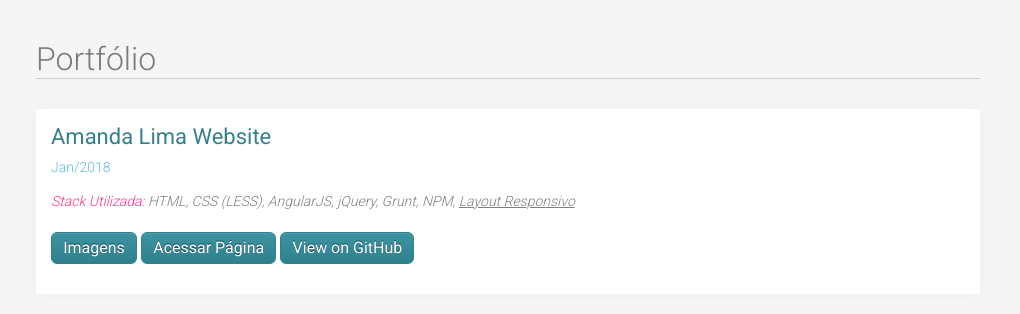
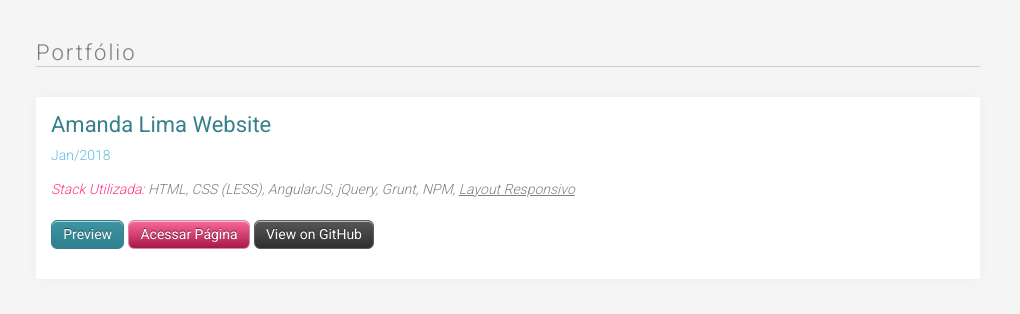
Before and after one commit to oGuimaraes/oGuimaraes, a plain HTML site: page index.html in a window 1280 px wide. Shown: the top 314 px of the page, 260-1280 px from the left. Drawn offline with nearby package versions, Linux system fonts and the light colour scheme; some packages are replaced by stand-ins of ours; a script that the page names is missing.

Commit message:
button box - styling

```diff
--- a/index.html
+++ b/index.html
@@ -47,14 +47,14 @@
                         Grunt, NPM, </span><span class="used-stack spotlight-stack">Layout Responsivo</span></p>
 
                 <div class="button-section" >
-                    <span class="button-site" data-toggle="collapse" data-target="#collapseExample"
-                    aria-expanded="false" aria-controls="collapseExample">Imagens</span>
-                    <span class="button-site">Acessar Página</span>
-                    <span class="button-site">View on GitHub</span>
+                    <span class="button-site button-preview" data-toggle="collapse" data-target="#collapseExample"
+                    aria-expanded="false" aria-controls="collapseExample">Preview</span>
+                    <span class="button-site button-acess-page">Acessar Página</span>
+                    <span class="button-site button-github">View on GitHub</span>
                 </div>
 
                 <div class="demo-gallery collapse" id="collapseExample">
-                    <ul id="lightgallery" class="list-unstyled row">
+                    <ul id="lightgallery" class="ltist-unstyled row">
                         <li class="col-xs-6 col-sm-4 col-md-3" data-responsive=""
                             data-src="images/screenshots-sites/amanda-lima/1.png">
                             <a href="">
--- a/styles.less
+++ b/styles.less
@@ -25,6 +25,8 @@
         padding: 40px;
 
         .title-page {
+            font-size: 22px;
+            letter-spacing: 2px;
             font-weight: 300;
             color: #7b7b7b;
             border-bottom: 1px #cecece solid;
@@ -148,25 +150,72 @@
     text-shadow: 0 -1px 0 rgba(0, 0, 0, 0.5);
     /* background-color: #30656d; */
     background-repeat: repeat-x;
-    background-image: -webkit-gradient(linear, left top, left bottom, color-stop(0, #3d94a2), color-stop(100%, #1d7584eb));
-    background-image: -moz-linear-gradient(top, #599bdc 0, #3072b3 100%);
-    background-image: -ms-linear-gradient(top, #599bdc 0, #3072b3 100%);
-    background-image: -o-linear-gradient(top, #599bdc 0, #3072b3 100%);
-    background-image: linear-gradient(top, #599bdc 0, #3072b3 100%);
     filter: progid:DXImageTransform.Microsoft.gradient(startColorstr='#599bdc', endColorstr='#3072b3', GradientType=0);
-    border: 1px solid #357f8b;
     border-radius: 6px;
-    box-shadow: inset 0 1px 0 rgba(255, 255, 255, 0.1);
+    box-shadow: inset 0 1px 0 rgba(255, 255, 255, 0.6);
     -webkit-transition: none;
     -moz-transition: none;
     -o-transition: none;
     transition: none;
 }
 
+.button-preview {
+    font-size: 14px;
+    background-image: -webkit-gradient(linear, left top, left bottom, color-stop(0, #3d94a2), color-stop(100%, #1d7584eb));
+    background-image: -moz-linear-gradient(top, #599bdc 0, #3072b3 100%);
+    background-image: -ms-linear-gradient(top, #599bdc 0, #3072b3 100%);
+    background-image: -o-linear-gradient(top, #599bdc 0, #3072b3 100%);
+    background-image: linear-gradient(top, #599bdc 0, #3072b3 100%);
+    border: 1px solid #357f8b;
+}
+
+.button-github {
+    font-size: 14px;
+    background-image: -webkit-gradient(linear, left top, left bottom, color-stop(0, #575757), color-stop(100%, #1d1d1deb));
+    background-image: -moz-linear-gradient(top, #adadad 0, #1d1d1deb 100%);
+    background-image: -ms-linear-gradient(top, #616161 0, #1d1d1deb 100%);
+    background-image: -o-linear-gradient(top, #616161 0, #1d1d1deb 100%);
+    background-image: linear-gradient(top, #616161 0, #1d1d1deb 100%);
+    border: 1px solid #5d5d5d;
+}
+
+.button-acess-page {
+    font-size: 14px;
+    background-image: -webkit-gradient(linear, left top, left bottom, color-stop(0, #fb689a), color-stop(100%, #a71949));
+    background-image: -moz-linear-gradient(top, #adadad 0, #1d1d1deb 100%);
+    background-image: -ms-linear-gradient(top, #616161 0, #1d1d1deb 100%);
+    background-image: -o-linear-gradient(top, #616161 0, #1d1d1deb 100%);
+    background-image: linear-gradient(top, #616161 0, #1d1d1deb 100%);
+    border: 1px solid #d68ba5;
+}
+
+
+.button-github:hover {
+    background-color: #4e4e4e;
+}
+
+.button-acess-page:hover {
+    background-color: #e05d8b;
+}
+
+.button-preview:hover {
+    background-color: #37818d;
+}
+
+.button-github {
+    font-size: 14px;
+    background-image: -webkit-gradient(linear, left top, left bottom, color-stop(0, #575757), color-stop(100%, #1d1d1deb));
+    background-image: -moz-linear-gradient(top, #adadad 0, #1d1d1deb 100%);
+    background-image: -ms-linear-gradient(top, #616161 0, #1d1d1deb 100%);
+    background-image: -o-linear-gradient(top, #616161 0, #1d1d1deb 100%);
+    background-image: linear-gradient(top, #616161 0, #1d1d1deb 100%);
+    border: 1px solid #5d5d5d;
+}
+
 .button-site:hover {
     background-image: none;
-    background-color: #37818d;
-    box-shadow: inset 0 5px 10px rgba(0, 0, 0, 0.125), 0 1px 2px rgba(0, 0, 0, 0.2);
+    box-shadow: inset 0 5px 10px rgba(0, 0, 0, 0.125), 0 1px 2px rgba(0, 0, 0, 0.3);
+    border-radius: 5px;
 }
 .demo-gallery > ul {
     margin-bottom: 0;
@@ -204,7 +253,14 @@
 
 .demo-gallery .img-responsive {
     height: 150px;
+    padding: 3px;
+    border: 1px #dcdcdc solid;
+    box-shadow: 0 1px 2px rgba(0, 0, 0, 0.16);
 
+}
+
+#lightgallery {
+    padding-left: 0px;
 }
 
 
```
Also changed, not shown: indexgalery.html (+1 -1 lines).
